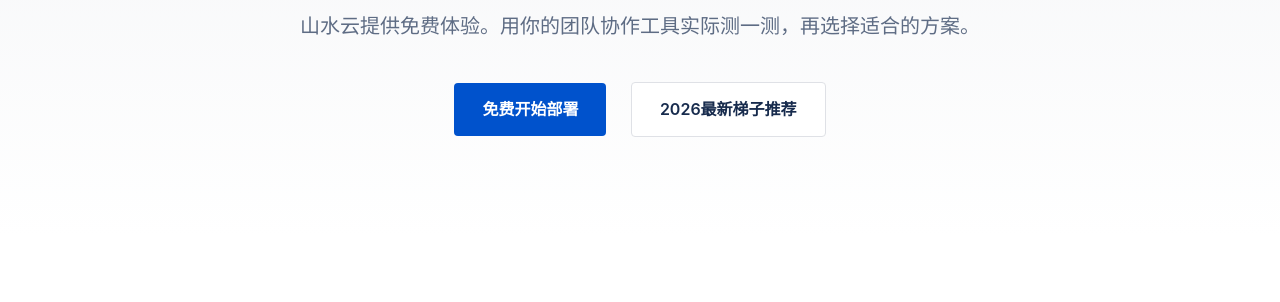
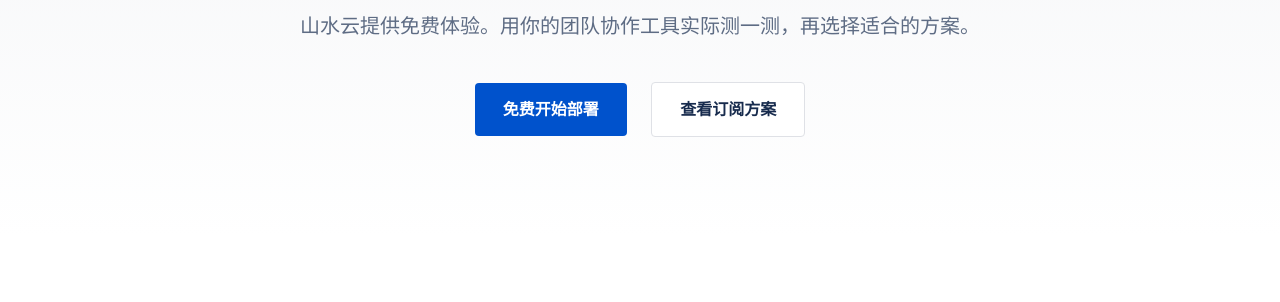
Before and after one commit to 9jacky9/shanshuicloud.click, a plain HTML site: page index.html in a window 1280 px wide. Shown: the part 270-572 px from the top of the page. Drawn offline with Linux system fonts and the light colour scheme.

Commit message:
Update hero ladder button to pricing section anchor

```diff
--- a/index.html
+++ b/index.html
@@ -53,7 +53,7 @@
                 <p>山水云提供免费体验。用你的团队协作工具实际测一测，再选择适合的方案。</p>
                 <div>
                     <a href="https://ww012.twilightaff.com/#/?code=A56DH1Af" rel="nofollow" target="_blank" class="btn-saas btn-primary">免费开始部署</a>
-                    <a href="https://dajichang.mom/" target="_blank" class="btn-saas btn-seo">2026最新梯子推荐</a>
+                    <a href="#pricing" class="btn-saas btn-seo">查看订阅方案</a>
                 </div>
             </div>
         </section>
```
